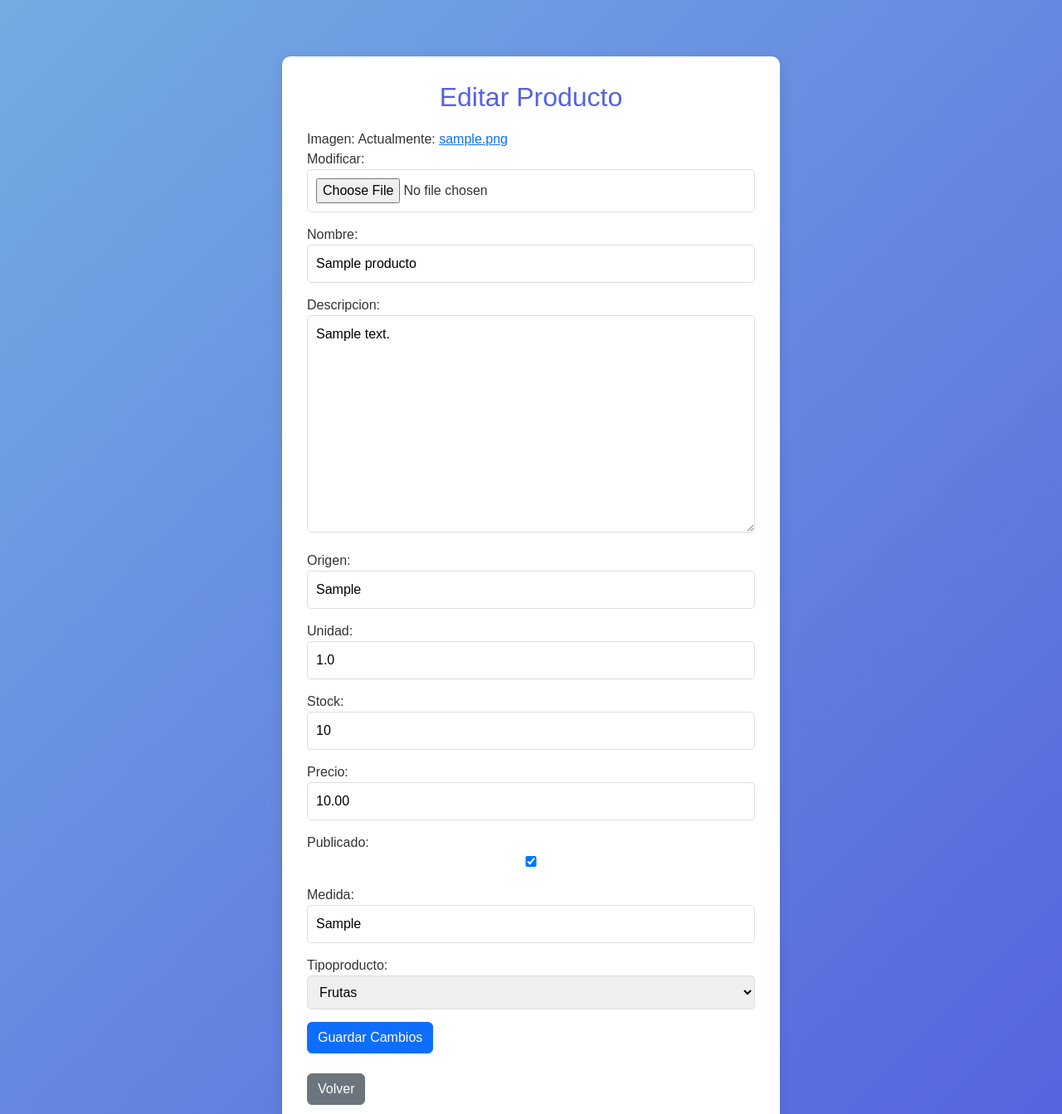
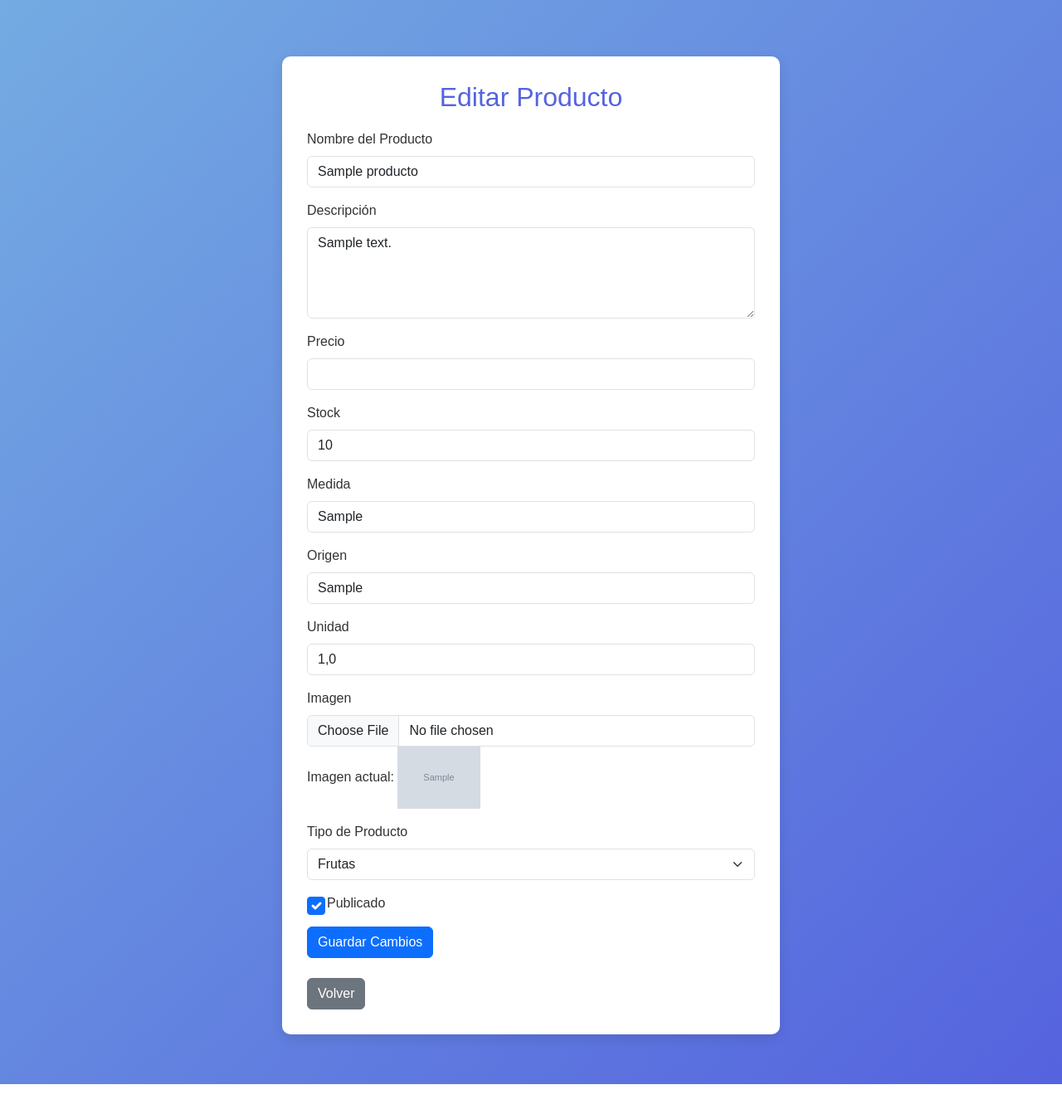
Before and after one commit to thiagolopez2005/ProjectMercAPP, a Django app: page /editar_producto/1/ in a window 1280 px wide. Shown: the top 1343 px of the page at 83% size. After the commit the page ends 1307 px from the top, so only its background shows below. Run offline with Django 5.2, Linux system fonts and the light colour scheme; tables that the repository leaves empty hold one stand-in row (values such as "Sample post"); grey boxes marked "Sample" are stand-in pictures.

Commit message:
se agrego el desplegable de tipo de producto en editar producto

```diff
--- a/libreria/templates/accounts/editar_producto.html
+++ b/libreria/templates/accounts/editar_producto.html
@@ -77,12 +77,99 @@
 <body>
     <div class="container mt-5">
         <h2>Editar Producto</h2>
+        <form method="POST" enctype="multipart/form-data">
+          {% csrf_token %}
 
-        <form method="POST" enctype="multipart/form-data">
-            {% csrf_token %}
-            {{ form.as_p }}
-            <button type="submit" class="btn btn-primary">Guardar Cambios</button>
-        </form>
+          <!-- Mostrar errores del formulario -->
+          {% if form.errors %}
+              <div class="alert alert-danger">
+                  <strong>Errores en el formulario:</strong>
+                  <ul>
+                      {% for field, errors in form.errors.items %}
+                          <li>
+                              <strong>{{ field|capfirst }}:</strong>
+                              <ul>
+                                  {% for error in errors %}
+                                      <li>{{ error }}</li>
+                                  {% endfor %}
+                              </ul>
+                          </li>
+                      {% endfor %}
+                  </ul>
+              </div>
+          {% endif %}
+
+          <!-- Campo para el nombre del producto -->
+          <div class="mb-3">
+              <label for="id_nombre" class="form-label">Nombre del Producto</label>
+              <input type="text" name="nombre" id="id_nombre" class="form-control" value="{{ form.nombre.value|default_if_none:'' }}" required>
+          </div>
+
+          <!-- Campo para la descripción -->
+          <div class="mb-3">
+              <label for="id_descripcion" class="form-label">Descripción</label>
+              <textarea name="descripcion" id="id_descripcion" class="form-control" rows="4" required>{{ form.descripcion.value|default_if_none:'' }}</textarea>
+          </div>
+
+          <!-- Campo para el precio -->
+          <div class="mb-3">
+              <label for="id_precio" class="form-label">Precio</label>
+              <input type="number" name="precio" id="id_precio" class="form-control" step="0.01" value="{{ form.precio.value|default_if_none:'' }}" required>
+          </div>
+
+          <!-- Campo para el stock -->
+          <div class="mb-3">
+              <label for="id_stock" class="form-label">Stock</label>
+              <input type="number" name="stock" id="id_stock" class="form-control" value="{{ form.stock.value|default_if_none:'' }}" required>
+          </div>
+
+          <!-- Campo para la medida -->
+          <div class="mb-3">
+              <label for="id_medida" class="form-label">Medida</label>
+              <input type="text" name="medida" id="id_medida" class="form-control" maxlength="50" value="{{ form.medida.value|default_if_none:'' }}" required>
+          </div>
+
+          <!-- Campo para el origen -->
+          <div class="mb-3">
+              <label for="id_origen" class="form-label">Origen</label>
+              <input type="text" name="origen" id="id_origen" class="form-control" maxlength="100" value="{{ form.origen.value|default_if_none:'' }}" required>
+          </div>
+
+          <!-- Campo para la unidad -->
+          <div class="mb-3">
+              <label for="id_unidad" class="form-label">Unidad</label>
+              <input type="text" name="unidad" id="id_unidad" class="form-control" maxlength="50" value="{{ form.unidad.value|default_if_none:'' }}" required>
+          </div>
+
+          <!-- Campo para la imagen -->
+          <div class="mb-3">
+              <label for="id_imagen" class="form-label">Imagen</label>
+              <input type="file" name="imagen" id="id_imagen" class="form-control">
+              {% if form.imagen.value %}
+                  <p>Imagen actual: <img src="{{ form.imagen.value.url }}" alt="Imagen actual" style="max-width: 100px;"></p>
+              {% endif %}
+          </div>
+
+          <!-- Campo para el tipo de producto -->
+          <div class="mb-3">
+              <label for="id_tipoproducto" class="form-label">Tipo de Producto</label>
+              <select name="tipoproducto" id="id_tipoproducto" class="form-select" required>
+                  <option value="frutas" {% if form.tipoproducto.value == "frutas" %}selected{% endif %}>Frutas</option>
+                  <option value="verduras" {% if form.tipoproducto.value == "verduras" %}selected{% endif %}>Verduras</option>
+                  <option value="tuberculos" {% if form.tipoproducto.value == "tuberculos" %}selected{% endif %}>Tubérculos</option>
+                  <option value="hortalizas" {% if form.tipoproducto.value == "hortalizas" %}selected{% endif %}>Hortalizas</option>
+              </select>
+          </div>
+
+          <!-- Campo para el estado de publicación -->
+          <div class="mb-3 form-check">
+              <input type="checkbox" name="publicado" id="id_publicado" class="form-check-input" {% if form.publicado.value %}checked{% endif %}>
+              <label for="id_publicado" class="form-check-label">Publicado</label>
+          </div>
+
+          <!-- Botón para guardar cambios -->
+          <button type="submit" class="btn btn-primary">Guardar Cambios</button>
+      </form>
 
         <br>
         <a href="{% url 'productos2' %}" class="btn btn-secondary">Volver</a>
--- a/libreria/views.py
+++ b/libreria/views.py
@@ -237,8 +237,11 @@
     if request.method == "POST":
         form = ProductoForm(request.POST, request.FILES, instance=producto)
         if form.is_valid():
+            print("Formulario válido. Guardando cambios...")
             form.save()
             return redirect('productos2')
+        else:
+            print("Errores en el formulario:", form.errors)
     else:
         form = ProductoForm(instance=producto)
     return render(request, 'accounts/editar_producto.html', {'form': form})
```
Also changed, not shown: media/productos/Aguacate_BKNpJgJ.jpg (added).
